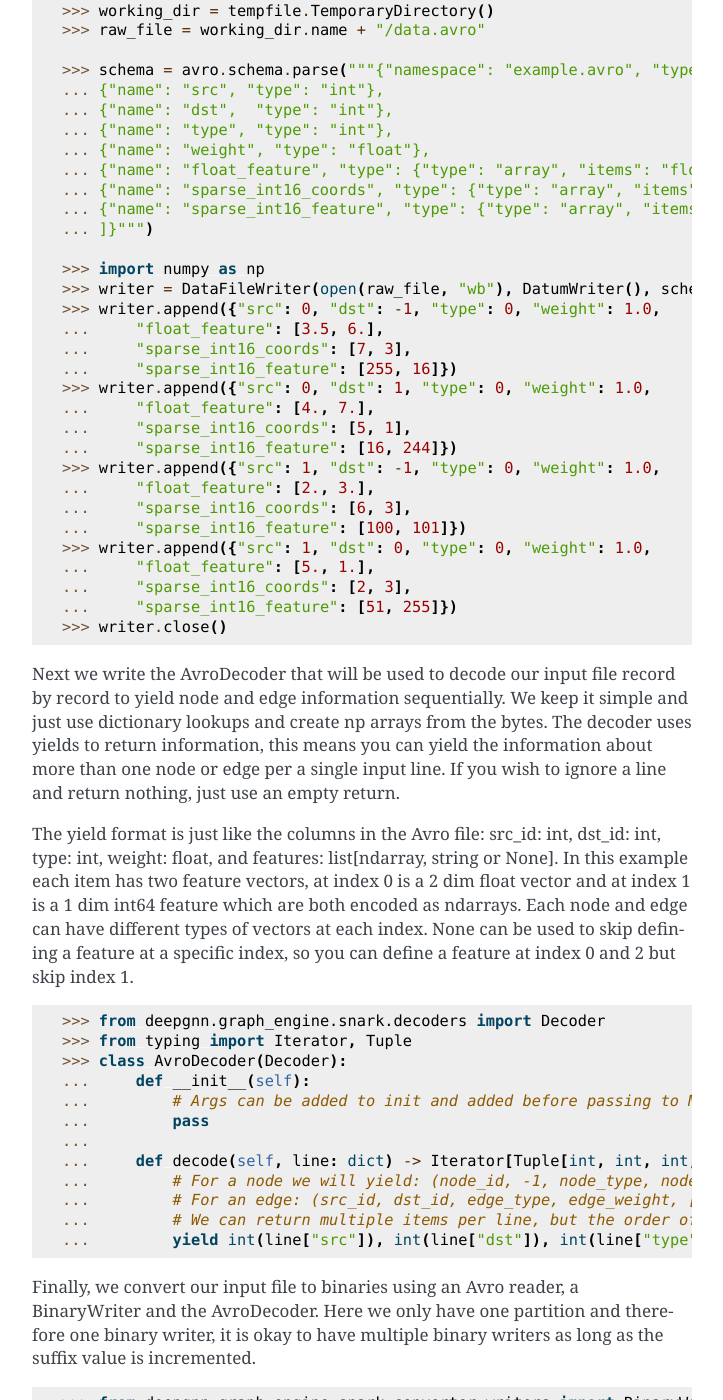
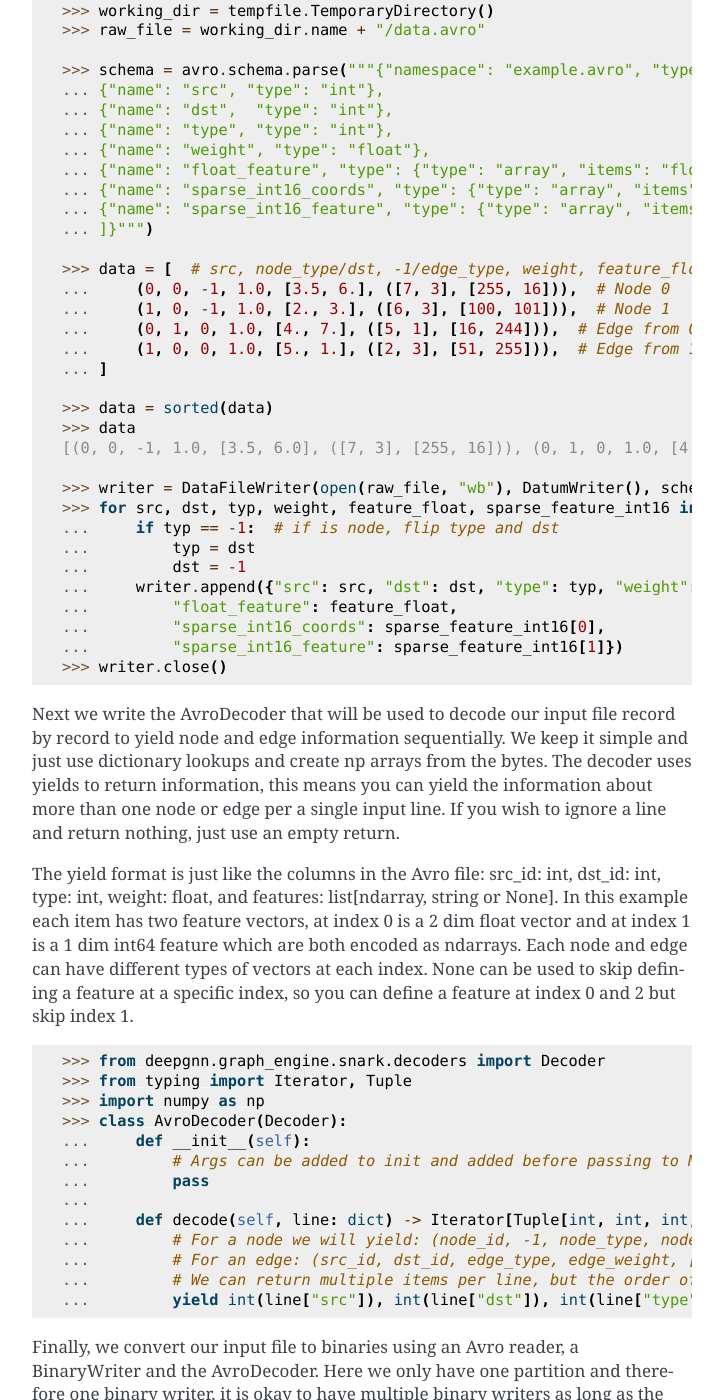
Before and after one commit to microsoft/DeepGNN, a Sphinx documentation site: the page built from docs/graph_engine/custom_decoder.rst, in a window 1280 px wide and 1400 px high, scrolled down 652 px. Shown: the whole window, without its empty margins (388-1111 px from the left). Built offline with Sphinx 7.4.7, drawn with Linux system fonts in a browser that asks for light colours.

Commit message:
Add sorting.

```diff
--- a/docs/graph_engine/custom_decoder.rst
+++ b/docs/graph_engine/custom_decoder.rst
@@ -38,24 +38,26 @@ number of indexable feature vectors.
     ... {"name": "sparse_int16_feature", "type": {"type": "array", "items": "int", "default": []}}
     ... ]}""")
 
-    >>> import numpy as np
+    >>> data = [  # src, node_type/dst, -1/edge_type, weight, feature_float, sparse_feature_int16
+    ...     (0, 0, -1, 1.0, [3.5, 6.], ([7, 3], [255, 16])),  # Node 0
+    ...     (1, 0, -1, 1.0, [2., 3.], ([6, 3], [100, 101])),  # Node 1
+    ...     (0, 1, 0, 1.0, [4., 7.], ([5, 1], [16, 244])),  # Edge from 0 to 1
+    ...     (1, 0, 0, 1.0, [5., 1.], ([2, 3], [51, 255])),  # Edge from 1 to 0
+    ... ]
+
+    >>> data = sorted(data)
+    >>> data
+    [(0, 0, -1, 1.0, [3.5, 6.0], ([7, 3], [255, 16])), (0, 1, 0, 1.0, [4.0, 7.0], ([5, 1], [16, 244])), (1, 0, -1, 1.0, [2.0, 3.0], ([6, 3], [100, 101])), (1, 0, 0, 1.0, [5.0, 1.0], ([2, 3], [51, 255]))]
+
     >>> writer = DataFileWriter(open(raw_file, "wb"), DatumWriter(), schema)
-    >>> writer.append({"src": 0, "dst": -1, "type": 0, "weight": 1.0,
-    ...     "float_feature": [3.5, 6.],
-    ...     "sparse_int16_coords": [7, 3],
-    ...     "sparse_int16_feature": [255, 16]})
-    >>> writer.append({"src": 0, "dst": 1, "type": 0, "weight": 1.0,
-    ...     "float_feature": [4., 7.],
-    ...     "sparse_int16_coords": [5, 1],
-    ...     "sparse_int16_feature": [16, 244]})
-    >>> writer.append({"src": 1, "dst": -1, "type": 0, "weight": 1.0,
-    ...     "float_feature": [2., 3.],
-    ...     "sparse_int16_coords": [6, 3],
-    ...     "sparse_int16_feature": [100, 101]})
-    >>> writer.append({"src": 1, "dst": 0, "type": 0, "weight": 1.0,
-    ...     "float_feature": [5., 1.],
-    ...     "sparse_int16_coords": [2, 3],
-    ...     "sparse_int16_feature": [51, 255]})
+    >>> for src, dst, typ, weight, feature_float, sparse_feature_int16 in data:
+    ...     if typ == -1:  # if is node, flip type and dst
+    ...         typ = dst
+    ...         dst = -1
+    ...     writer.append({"src": src, "dst": dst, "type": typ, "weight": weight,
+    ...         "float_feature": feature_float,
+    ...         "sparse_int16_coords": sparse_feature_int16[0],
+    ...         "sparse_int16_feature": sparse_feature_int16[1]})
     >>> writer.close()
 
 Next we write the AvroDecoder that will be used to decode our input file
```
Also changed, not shown: other parts of docs/graph_engine/custom_decoder.rst (+1 -0 lines).
